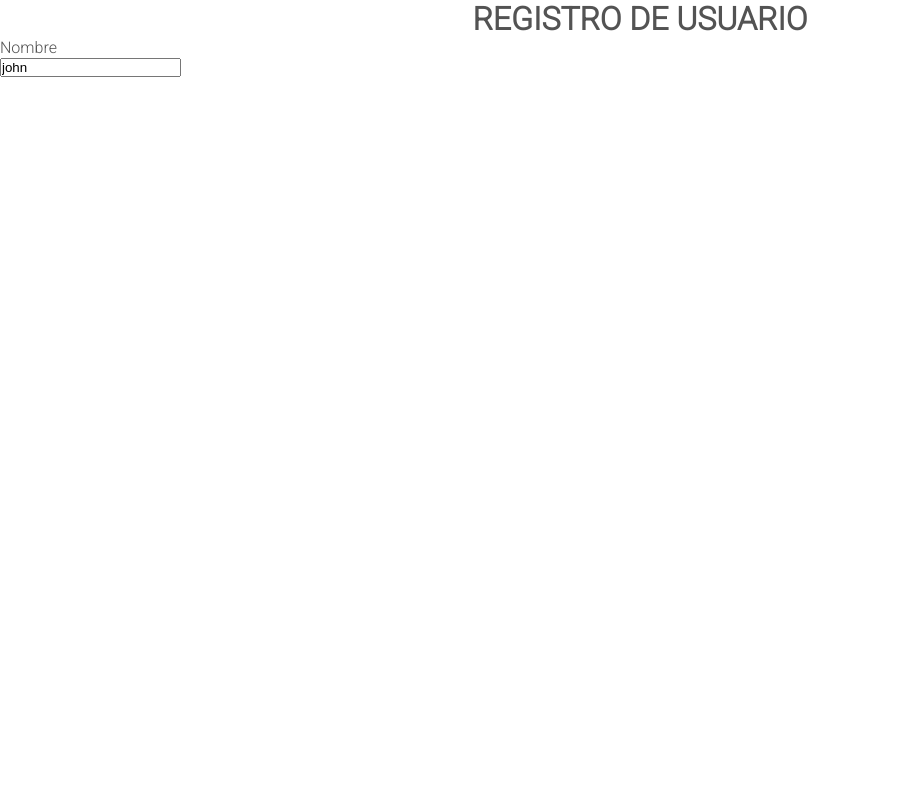
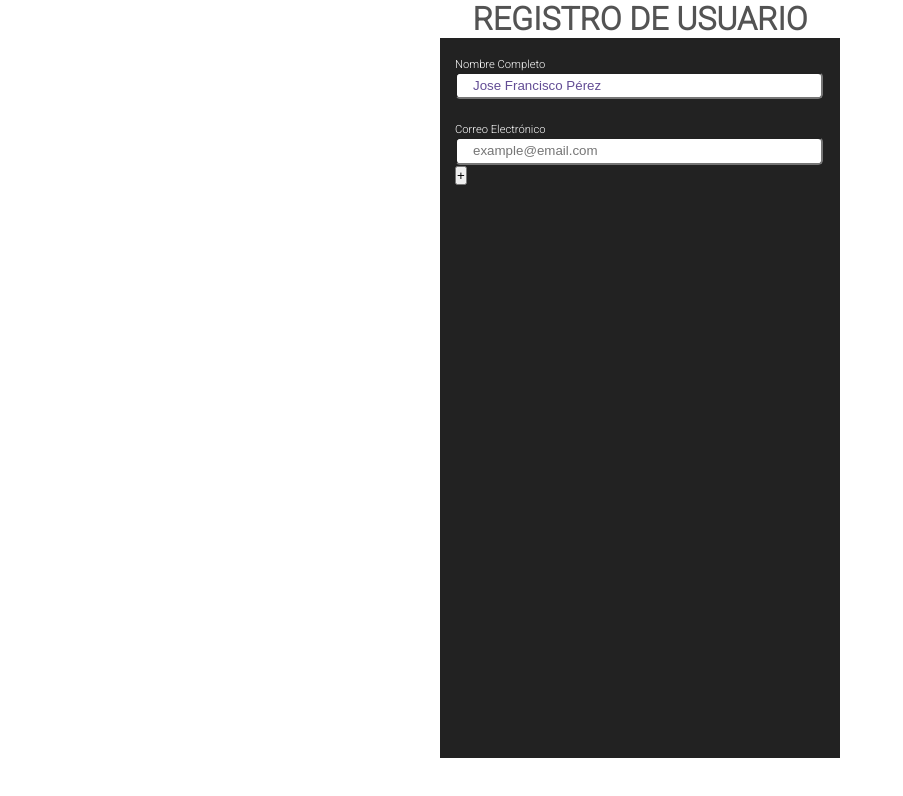
Before and after one commit to javiark/TrabajoPractico3-Forms, a plain HTML site: page scss/pages/register/register.html in a window 1280 px wide. Shown: the whole page, without its empty margins (0-903 px from the left). Drawn offline with Linux system fonts and the light colour scheme.

Commit message:
añadir cards

```diff
--- /dev/null
+++ b/scss/layout/_forms.scss
@@ -0,0 +1,33 @@
+.register {
+    display: flex;
+    align-items: center;
+    justify-content: center;
+    &__form {
+        width:25rem ;
+        height: 45rem;
+        background-color:#222222;
+        padding: 15px;
+    }
+    &__text1{
+        color: white;
+        padding-bottom: 150px;
+        font-size: 0.7rem;
+    }
+    &__box{
+        height: 1.7rem;
+        border-radius: 0.3rem;
+        padding-left: 1rem;
+        color:#634d95;
+        width: 23rem;
+    }
+    &__casillero{
+        padding-bottom: 1.2em;
+    }
+    &__boxmail{
+        height: 1.7rem;
+        border-radius: 0.3rem;
+        padding-left: 1rem;
+        color:#cad7ac;
+        width: 23rem;
+    }
+}
--- a/scss/main.scss
+++ b/scss/main.scss
@@ -8,3 +8,4 @@
 
 @import "layout/header";
 @import "base/typography";
+@import "layout/forms"
--- a/scss/pages/register/register.html
+++ b/scss/pages/register/register.html
@@ -12,9 +12,17 @@
         <h1 class="header__title">REGISTRO DE USUARIO</h1>
     </header>
     <section class="register">
-        <form>
-            <label for="idInputName">Nombre</label><br>
-            <input type="text" name="name" id="idInputName" value="john" required>
+
+        <form class="register__form">
+            <div class="register__casillero">
+                <label for="idInputName" class="register__text1">Nombre Completo</label><br>
+                <input type="text" name="name" id="idInputName" value="Jose Francisco Pérez" required class="register__box">
+            </div>
+
+            <div>
+                <label for="emailInput" class="register__text1" >Correo Electrónico</label> <br>
+                <input type="email" name="email" id="emailInput" placeholder="example@email.com" required class="register__boxmail"> <button>+</button>
+            </div>
 
         </form>
     </section>
```
Also changed, not shown: css/main.css, scss/layout/_section.scss (deleted).
